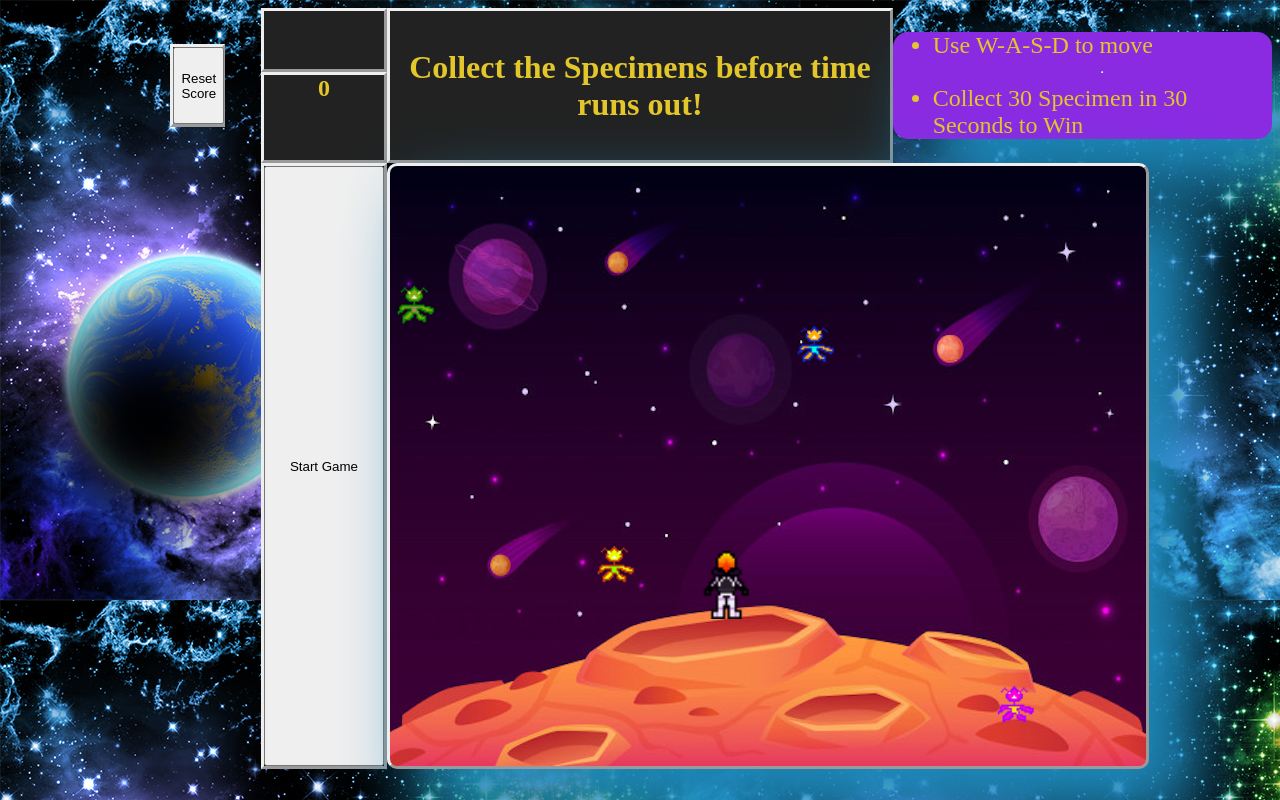
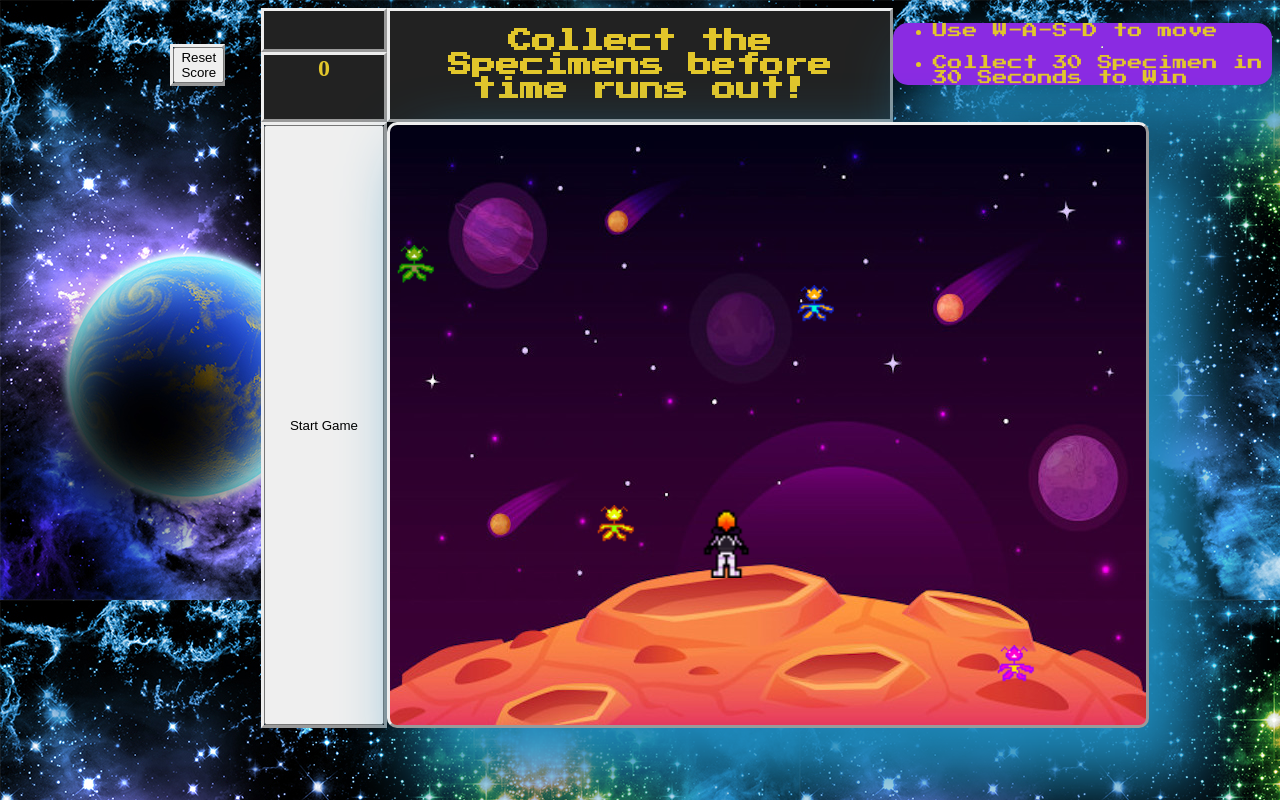
Before and after one commit to Epaiva14/Space-Game, a plain HTML site: page index.html in a window 1280 px wide. Drawn offline with Linux system fonts and the light colour scheme.

Commit message:
edit: font-family styling added

```diff
--- a/index.html
+++ b/index.html
@@ -6,6 +6,9 @@
     <meta http-equiv="X-UA-Compatible" content="IE=edge">
     <meta name="viewport" content="width=device-width, initial-scale=1.0">
     <link rel="stylesheet" href="style.css">
+    <link rel="preconnect" href="https://fonts.googleapis.com">
+    <link rel="preconnect" href="https://fonts.gstatic.com" crossorigin>
+    <link href="https://fonts.googleapis.com/css2?family=Press+Start+2P&display=swap" rel="stylesheet">
     <title>Space Shooter</title>
 </head>
 
--- a/style.css
+++ b/style.css
@@ -8,7 +8,8 @@ h1 {
     color: rgb(226, 198, 43);
     margin: 0px;
     border: outset;
-
+    font-family: 'Press Start 2P';
+    font-size: 24px;
 }
 
 #gameTitle {
@@ -17,14 +18,12 @@ h1 {
     grid-column-end: 8;
     align-content: center;
     background-color: #222;
-
 }
 
 h2 {
     display: block;
     text-align: center;
     color: rgb(226, 198, 43);
-
 }
 
 canvas {
@@ -87,8 +86,6 @@ canvas {
     grid-row-start: 1;
     margin-bottom: auto;
     color: rgb(226, 198, 43);
-
-
 }
 
 
@@ -112,8 +109,10 @@ canvas {
     display: grid;
     grid-column-start: 9;
     grid-column-end: 11;
-    font-size: 24px;
+    font-size: 15px;
     background-color: blueviolet;
     border-radius: 15px;
     box-shadow: 40px 45px 70px 10px rgb(30, 137, 186);
+    font-family: 'Press Start 2P';
+
 }
```
